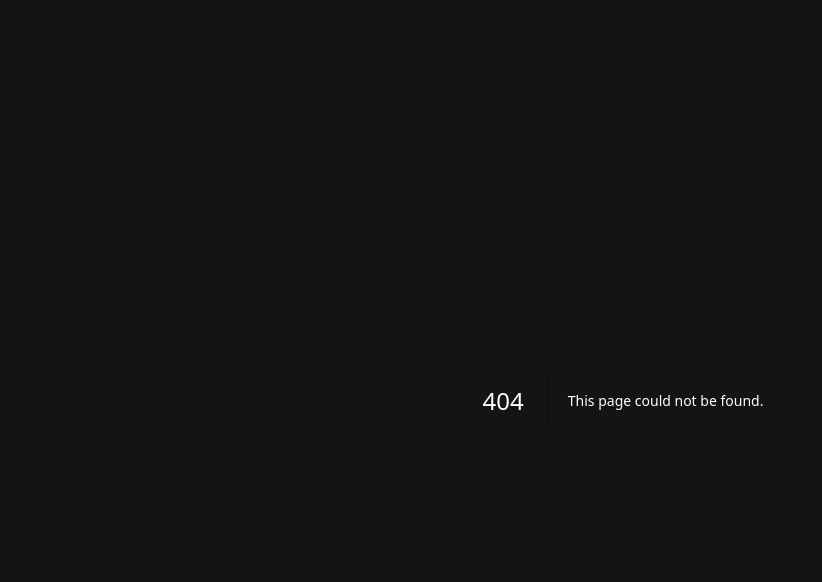
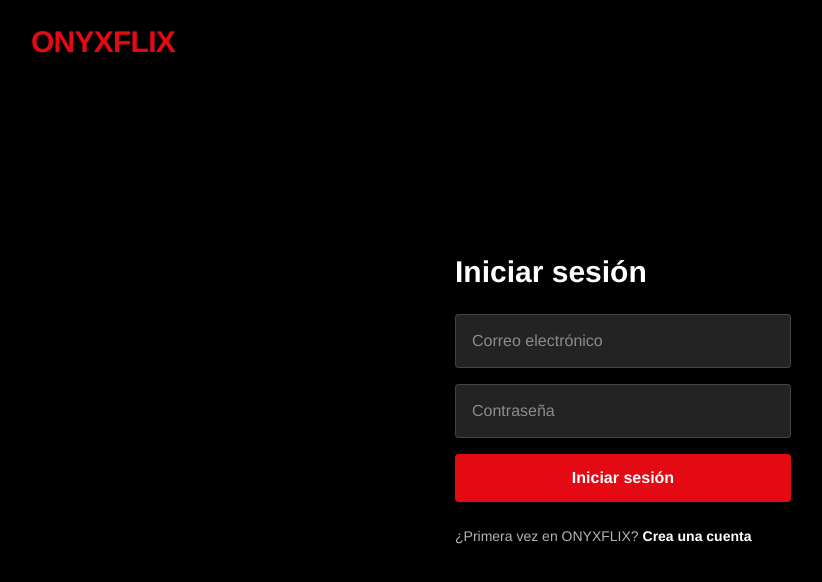
Before and after one commit to adonisventuramartinez-ai/onyx-prime, a Next.js app: page /login in a window 1280 px wide. Before the commit this address had no page. Shown: the top 582 px of the page, without its empty margins (17-839 px from the left). Built offline with nearby package versions, Linux system fonts and the light colour scheme; no server answers.

Commit message:
Implement login and registration page

```diff
--- /dev/null
+++ b/app/login/page.tsx
@@ -0,0 +1,170 @@
+"use client";
+
+import { Suspense, useState } from "react";
+import { useRouter, useSearchParams } from "next/navigation";
+import { crearClienteNavegador } from "@/lib/supabase/client";
+
+export default function LoginPage() {
+  return (
+    <Suspense fallback={null}>
+      <LoginForm />
+    </Suspense>
+  );
+}
+
+function LoginForm() {
+  const router = useRouter();
+  const searchParams = useSearchParams();
+  const siguiente = searchParams.get("siguiente") || "/";
+
+  const [modo, setModo] = useState<"login" | "registro">("login");
+  const [email, setEmail] = useState("");
+  const [password, setPassword] = useState("");
+  const [nombre, setNombre] = useState("");
+  const [cargando, setCargando] = useState(false);
+  const [error, setError] = useState("");
+  const [mensaje, setMensaje] = useState("");
+
+  const supabase = crearClienteNavegador();
+
+  const manejarSubmit = async (e: React.FormEvent) => {
+    e.preventDefault();
+    setError("");
+    setMensaje("");
+    setCargando(true);
+
+    try {
+      if (modo === "login") {
+        const { error: err } = await supabase.auth.signInWithPassword({ email, password });
+        if (err) throw err;
+        router.push(siguiente);
+        router.refresh();
+      } else {
+        const { error: err } = await supabase.auth.signUp({
+          email,
+          password,
+          options: { data: { nombre } },
+        });
+        if (err) throw err;
+        setMensaje(
+          "Cuenta creada. Si tu proyecto pide confirmar el correo, revisa tu bandeja de entrada antes de iniciar sesión."
+        );
+        setModo("login");
+      }
+    } catch (err: any) {
+      setError(traducirError(err.message));
+    } finally {
+      setCargando(false);
+    }
+  };
+
+  return (
+    <main className="relative min-h-screen flex items-center justify-center px-4">
+      <div className="absolute inset-0 bg-nf-black">
+        <div className="absolute inset-0 bg-gradient-to-b from-black/60 via-black/70 to-black" />
+      </div>
+
+      <div className="absolute top-6 left-6 md:left-12">
+        <span className="text-nf-red font-black text-2xl md:text-3xl tracking-tight">
+          ONYXFLIX
+        </span>
+      </div>
+
+      <div className="relative z-10 w-full max-w-md bg-black/75 rounded-md p-8 md:p-14 space-y-6">
+        <h1 className="text-2xl md:text-3xl font-bold">
+          {modo === "login" ? "Iniciar sesión" : "Crear cuenta"}
+        </h1>
+
+        <form onSubmit={manejarSubmit} className="space-y-4">
+          {modo === "registro" && (
+            <input
+              value={nombre}
+              onChange={(e) => setNombre(e.target.value)}
+              placeholder="Nombre"
+              className="login-input"
+              required
+            />
+          )}
+          <input
+            type="email"
+            value={email}
+            onChange={(e) => setEmail(e.target.value)}
+            placeholder="Correo electrónico"
+            className="login-input"
+            required
+          />
+          <input
+            type="password"
+            value={password}
+            onChange={(e) => setPassword(e.target.value)}
+            placeholder="Contraseña"
+            minLength={6}
+            className="login-input"
+            required
+          />
+
+          {error && <p className="text-nf-red text-sm">{error}</p>}
+          {mensaje && <p className="text-green-500 text-sm">{mensaje}</p>}
+
+          <button
+            type="submit"
+            disabled={cargando}
+            className="w-full bg-nf-red hover:bg-nf-red-hover transition-colors py-3 rounded font-semibold disabled:opacity-50"
+          >
+            {cargando ? "Un momento..." : modo === "login" ? "Iniciar sesión" : "Registrarme"}
+          </button>
+        </form>
+
+        <div className="text-nf-gray-light text-sm">
+          {modo === "login" ? (
+            <p>
+              ¿Primera vez en ONYXFLIX?{" "}
+              <button
+                onClick={() => { setModo("registro"); setError(""); setMensaje(""); }}
+                className="text-white hover:underline font-semibold"
+              >
+                Crea una cuenta
+              </button>
+            </p>
+          ) : (
+            <p>
+              ¿Ya tienes cuenta?{" "}
+              <button
+                onClick={() => { setModo("login"); setError(""); setMensaje(""); }}
+                className="text-white hover:underline font-semibold"
+              >
+                Inicia sesión
+              </button>
+            </p>
+          )}
+        </div>
+      </div>
+
+      <style jsx global>{`
+        .login-input {
+          width: 100%;
+          background: rgba(51, 51, 51, 0.7);
+          border: 1px solid rgba(255, 255, 255, 0.15);
+          border-radius: 4px;
+          padding: 14px 16px;
+          color: white;
+          outline: none;
+          transition: background 0.2s;
+        }
+        .login-input:focus {
+          background: rgba(70, 70, 70, 0.9);
+        }
+        .login-input::placeholder {
+          color: #8c8c8c;
+        }
+      `}</style>
+    </main>
+  );
+}
+
+function traducirError(msg: string) {
+  if (msg.includes("Invalid login credentials")) return "Correo o contraseña incorrectos.";
+  if (msg.includes("User already registered")) return "Ya existe una cuenta con ese correo.";
+  if (msg.includes("Password should be")) return "La contraseña debe tener al menos 6 caracteres.";
+  return msg;
+}
```
